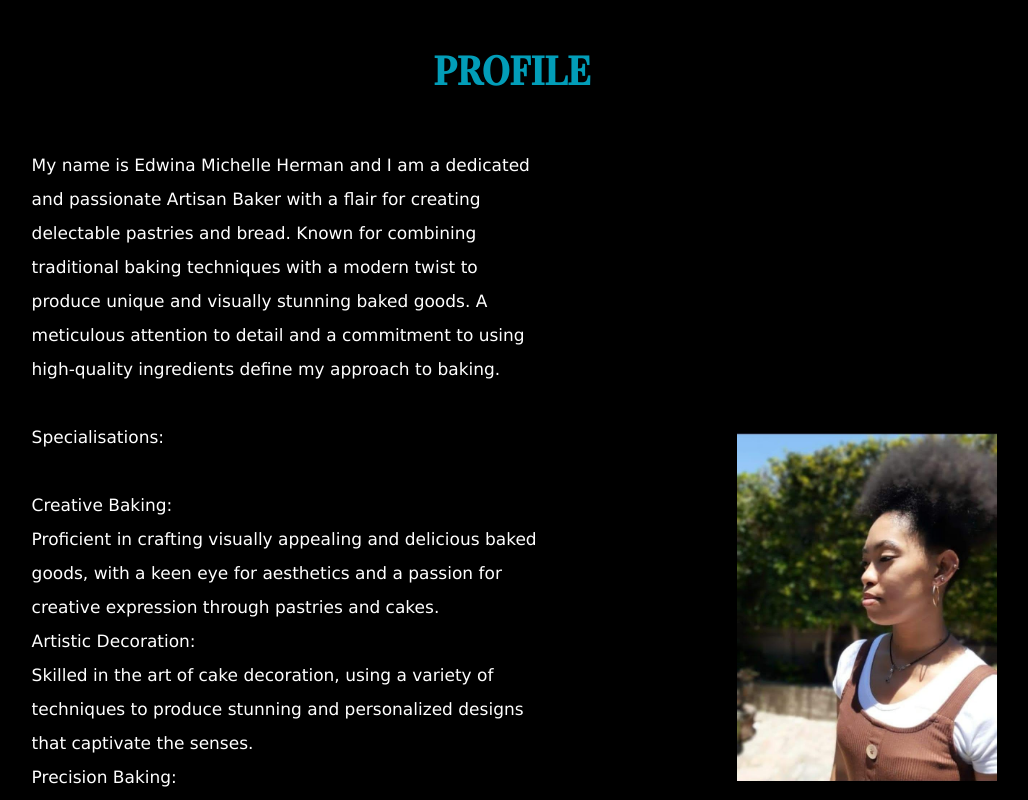
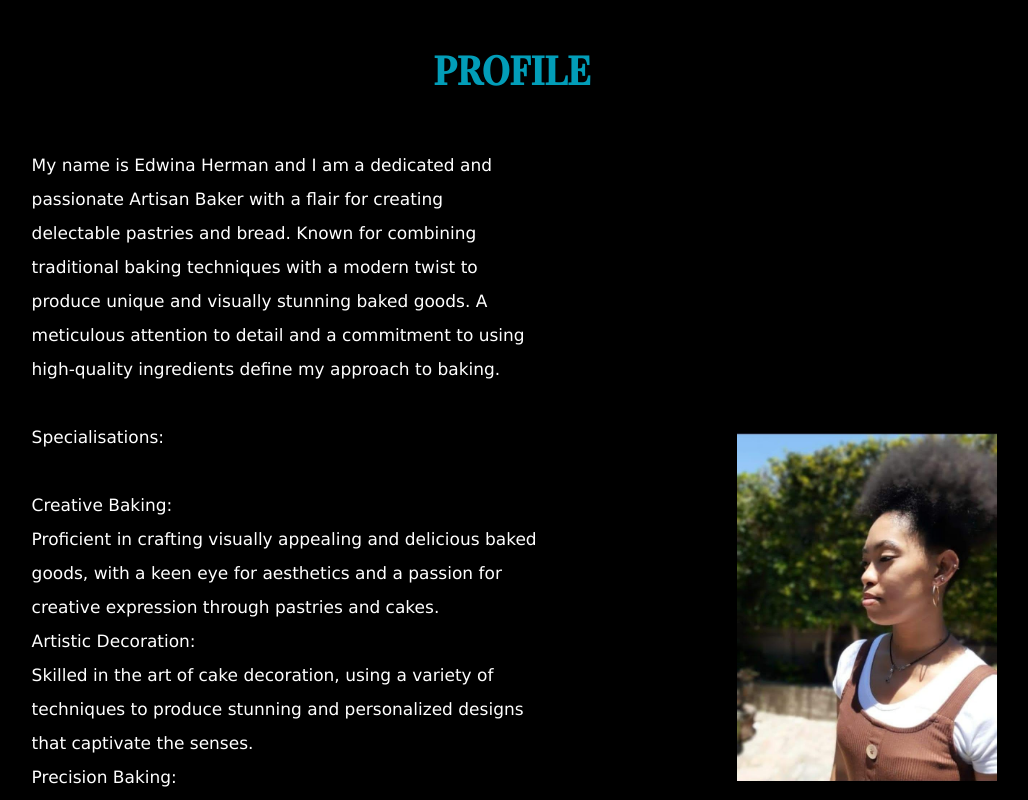
Before and after one commit to PhantomNinja0/MinxArtisanDelights, a plain HTML site: page Bakery Website/index.html in a window 1280 px wide. Shown: the part 1340-2140 px from the top of the page, without its empty margins (128-1156 px from the left). Drawn offline with nearby package versions, Linux system fonts and the light colour scheme; some packages are replaced by stand-ins of ours; a script that the page names is missing.

Commit message:
Update index.html

```diff
--- a/Bakery Website/index.html
+++ b/Bakery Website/index.html
@@ -162,7 +162,7 @@
         <div class="row">
 
             <div class="content">
-                <p>My name is Edwina Michelle Herman and I am a dedicated and passionate Artisan Baker with a flair for creating delectable pastries and bread. Known for combining traditional baking techniques with a modern twist to produce unique and visually stunning baked goods. A meticulous attention to detail and a commitment to using high-quality ingredients define my approach to baking.
+                <p>My name is Edwina Herman and I am a dedicated and passionate Artisan Baker with a flair for creating delectable pastries and bread. Known for combining traditional baking techniques with a modern twist to produce unique and visually stunning baked goods. A meticulous attention to detail and a commitment to using high-quality ingredients define my approach to baking.
                     <br>
                     <br>
                     Specialisations:
```
